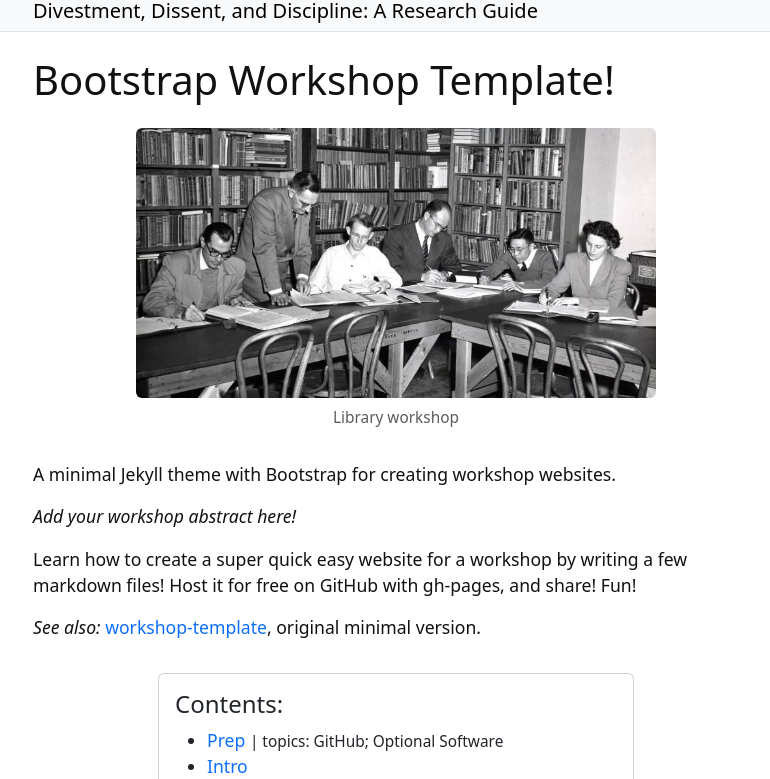
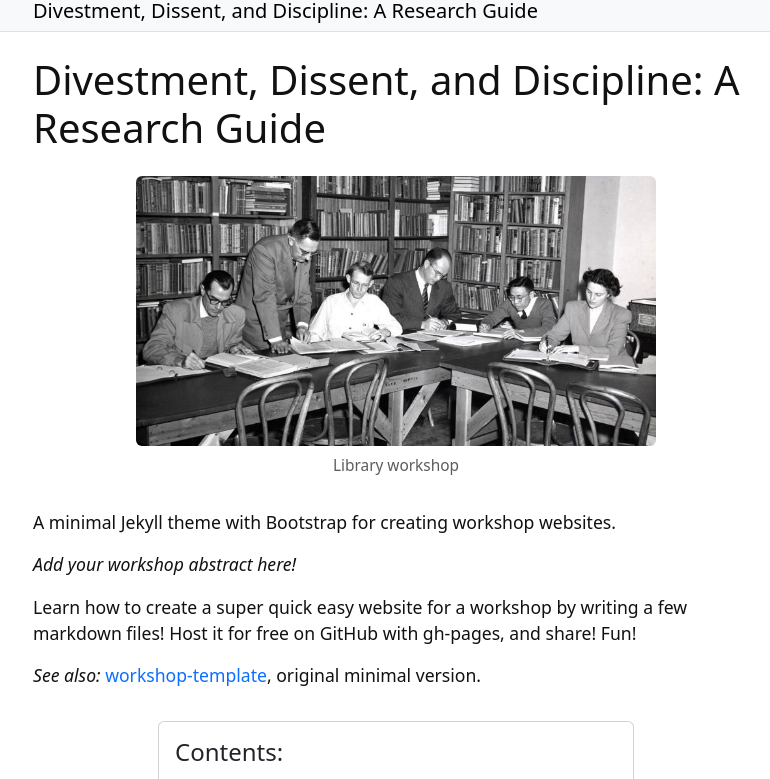
Before and after one commit to katelynautumn28/ddd-research-guide, a Jekyll site: the page built from index.md, in a window 1280 px wide and 900 px high, cut to the strip 121-900 px from the top of the window. Shown: the whole strip, without its empty margins (244-1014 px from the left). Built offline with Jekyll 4.4.1, drawn with Linux system fonts in a browser that asks for light colours.

Commit message:
Update index.md

```diff
--- a/index.md
+++ b/index.md
@@ -3,7 +3,7 @@ title: Home
 layout: page
 ---
 
-# Bootstrap Workshop Template!
+# Divestment, Dissent, and Discipline: A Research Guide
 
 {% include figure.html img="uidaho-workshop.jpg" alt="intro image here" caption="Library workshop" width="75%" %}
 
```
